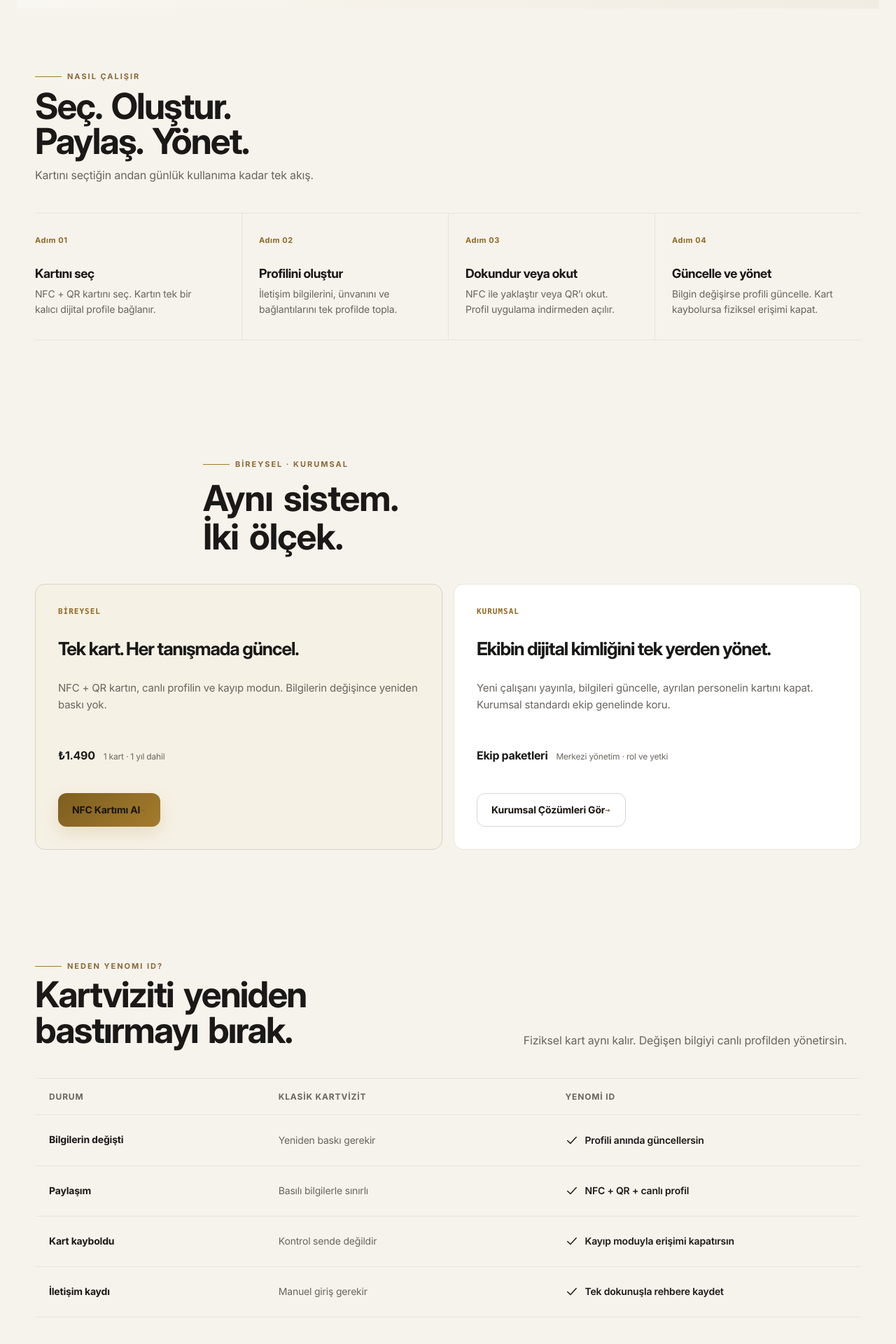
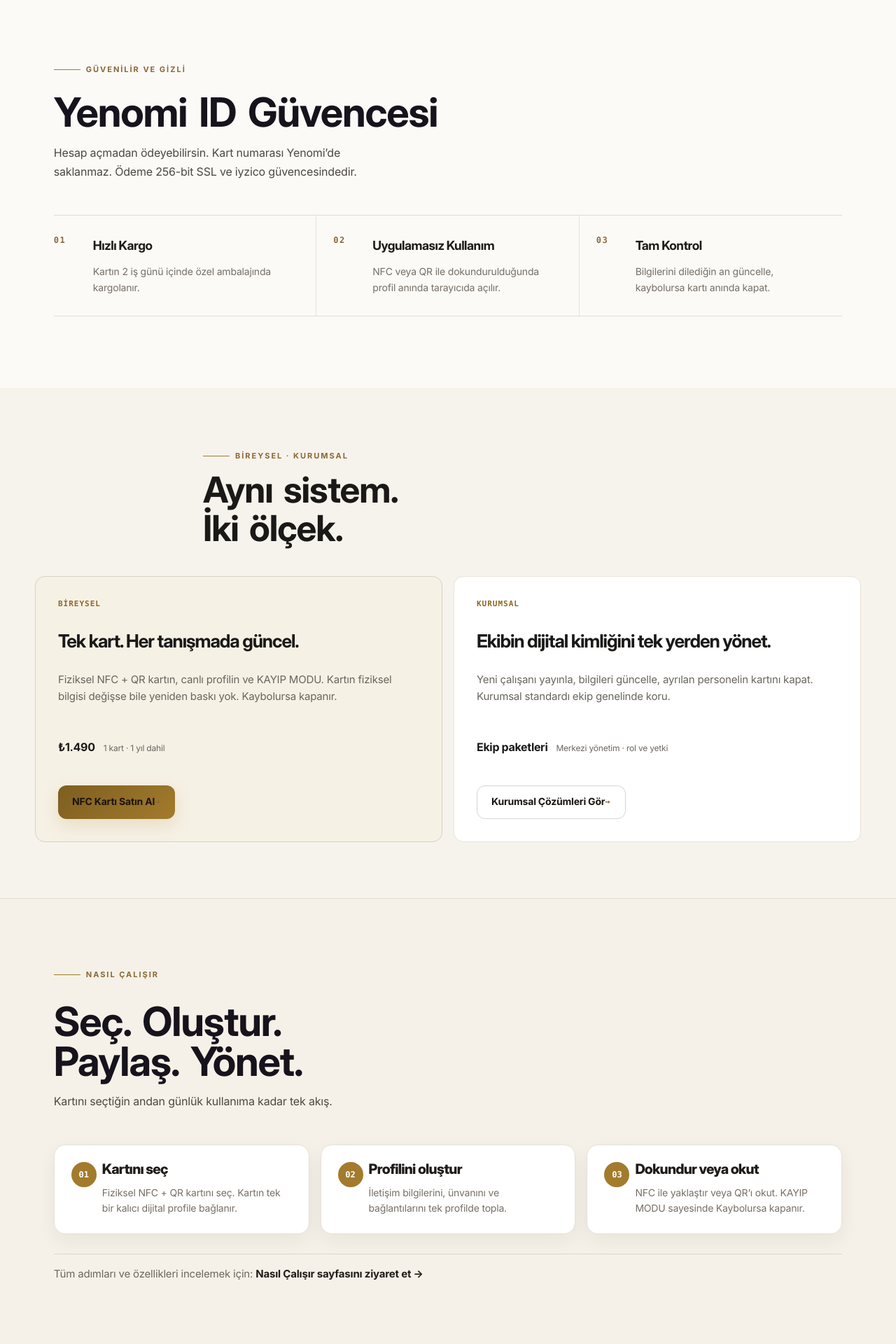
Before and after one commit to sevcanesim/id_system, a Next.js app: page / in a window 1280 px wide. Shown: the part 660-2580 px from the top of the page at 70% size. Built offline with nearby package versions, Linux system fonts and the light colour scheme; no server answers.

Commit message:
feat: complete public commerce page audit and checkout UX

```diff
--- a/app/design-tokens.css
+++ b/app/design-tokens.css
@@ -6,7 +6,7 @@
  */
 :root {
   /* Canonical palette */
-  --background: #FAF9F6;
+  --background: #F9F8F6;
   --surface: #FFFFFF;
   --surface-secondary: #F4F1EB;
   --surface-elevated: var(--surface);
--- a/app/icons.tsx
+++ b/app/icons.tsx
@@ -72,6 +72,8 @@ export function Icon({ name, className, variant = "line" }: {
 }) {
   const svg = renderIcon(name);
   return cloneElement(svg, {
+    width: svg.props.width || 24,
+    height: svg.props.height || 24,
     className: ["yi-icon", `yi-icon--${variant}`, svg.props.className, className].filter(Boolean).join(" "),
     "aria-hidden": true,
   });
--- a/app/odeme/basarili/OrderResultGate.tsx
+++ b/app/odeme/basarili/OrderResultGate.tsx
@@ -145,7 +145,7 @@ export default function OrderResultGate() {
     if (data.corporate && !data.corporateReady) {
       throw new Error("Kurulum hâlâ tamamlanmadı. Ödeme tekrar alınmaz; destek ile iletişime geçebilirsin.");
     }
-    if (data.reviewRequired) {
+    if (data.reviewRequired && !data.activationRequired) {
       throw new Error("Sipariş hâlâ kontrol ediliyor. Ödeme tekrar alınmaz; birkaç dakika sonra yeniden dene.");
     }
   }
--- a/app/page.tsx
+++ b/app/page.tsx
@@ -1,8 +1,8 @@
 import type { Metadata } from "next";
-import Image from "next/image";
 import Link from "next/link";
 import { NFC_PRODUCT, formatTryFromKurus } from "../lib/config/product";
 import { Icon } from "./icons";
+import { YenomiProductVisual } from "./ui/YenomiProductVisual";
 
 export const metadata: Metadata = {
   title: "Yenomi ID | Kartvizitin güncel kalsın",
@@ -11,13 +11,6 @@ export const metadata: Metadata = {
 };
 
 const initialPrice = formatTryFromKurus(NFC_PRODUCT.unitPriceKurus);
-
-const howItWorksSteps = [
-  { number: "01", title: "Kartını seç", text: "NFC + QR kartını seç. Kartın tek bir kalıcı dijital profile bağlanır." },
-  { number: "02", title: "Profilini oluştur", text: "İletişim bilgilerini, ünvanını ve bağlantılarını tek profilde topla." },
-  { number: "03", title: "Dokundur veya okut", text: "NFC ile yaklaştır veya QR’ı okut. Profil uygulama indirmeden açılır." },
-  { number: "04", title: "Güncelle ve yönet", text: "Bilgin değişirse profili güncelle. Kart kaybolursa fiziksel erişimi kapat." },
-] as const;
 
 const heroTrust = ["Türkiye içi kargo dahil", "2 iş gününde hazırlanır", "Uygulama gerekmez"];
 
@@ -31,9 +24,9 @@ const comparisonRows = [
 const faqItems = [
   ["Uygulama indirmek gerekiyor mu?", "Hayır. Kartı alan kişi NFC ile dokundurduğunda veya QR kodu okuttuğunda profil modern tarayıcıda doğrudan açılır."],
   ["Telefonum veya ünvanım değişirse kartı yeniden bastırır mıyım?", "Hayır. Fiziksel kart aynı kalır; canlı profilindeki bilgileri güncellersin. NFC ve QR aynı profile açılmaya devam eder."],
-  ["Kartımı kaybedersem ne olur?", "Fiziksel kart erişimini panelden kapatabilirsin. Böylece kart kaybolduğunda kontrol sende kalır."],
+  ["Kartımı kaybedersem ne olur?", "Fiziksel kart erişimini panelden kapatabilirsin. KAYIP MODU ile kart kaybolduğunda kontrol sende kalır; Kaybolursa kapanır."],
   ["NFC kullanılmazsa paylaşım nasıl yapılır?", "Kart üzerindeki QR kod aynı canlı profile bağlıdır. NFC yerine QR ile de profil açılabilir."],
-  ["Ödeme kartı bilgilerim Yenomi’de tutuluyor mu?", "Hayır. Ödeme kartı bilgileri Yenomi’de saklanmaz; ödeme iyzico altyapısı üzerinden gerçekleşir."],
+  ["Ödeme kartı bilgilerim Yenomi’de tutuluyor mu?", "Hayır. Ödeme kartı bilgileri Yenomi’de saklanmaz; Kart numarası Yenomi’de saklanmaz ve ödeme iyzico altyapısı üzerinden gerçekleşir."],
   ["Satın alıma ilk yıl platform üyeliği dahil mi?", "Evet. NFC kartın tek seferlik ürün bedeline ilk yıl platform üyeliği dahil olarak sunulur."],
 ] as const;
 
@@ -43,14 +36,21 @@ export default function HomePage() {
       <main id="main-content">
         <section className="home-mockup__hero home-premium__hero-v2 home-sales-hero" aria-labelledby="home-title">
           <div className="home-mockup__copy home-sales-copy">
-            <span className="home-premium__hero-pill"><i aria-hidden="true" /> NFC + QR DİJİTAL KARTVİZİT</span>
+            <span className="home-premium__hero-pill"><i aria-hidden="true" /> Fiziksel NFC + QR DİJİTAL KARTVİZİT</span>
             <h1 id="home-title">Bir kez basılır.<br /><span>Her zaman güncel kalır.</span></h1>
-            <p>İletişim bilgilerin değiştiğinde kartını yeniden bastırma. NFC + QR kartın aynı kalır, dijital profilin güncellenir.</p>
+            <p>İletişim bilgilerin değiştiğinde kartını yeniden bastırma. Kartın fiziksel yapısı aynı kalır, dijital profilin güncellenir.</p>
             <div className="home-mockup__actions home-premium__hero-actions home-sales-actions">
-              <Link className="home-mockup__button home-mockup__button--gold home-mockup__button--primary" href="/urunler/nfc-kart">NFC Kartımı Al <span aria-hidden>→</span></Link>
-              <Link className="home-premium__hero-secondary" href="#nasil-calisir">Nasıl çalıştığını gör <span aria-hidden>↓</span></Link>
+              <Link className="home-mockup__button home-mockup__button--gold home-mockup__button--primary" href="/urunler/nfc-kart">
+                NFC Kartı Satın Al <span aria-hidden>→</span>
+              </Link>
+              <Link className="home-premium__hero-secondary" href="#nasil-calisir">
+                Nasıl çalıştığını gör <span aria-hidden>↓</span>
+              </Link>
             </div>
-            <div className="home-sales-offer" aria-label="NFC kart teklif kapsamı"><strong>{initialPrice} · 1 yıl dahil</strong><span>Platform üyeliği · Türkiye içi kargo</span></div>
+            <div className="home-sales-offer" aria-label="NFC kart teklif kapsamı">
+              <strong>{initialPrice} · 1 yıl dahil</strong>
+              <span>Platform üyeliği · Türkiye içi kargo</span>
+            </div>
             <div className="home-premium__hero-trust home-sales-trust" aria-label="Satın alma güvenceleri">
               {heroTrust.map((item) => <span key={item}><Icon name="check" />{item}</span>)}
             </div>
@@ -58,110 +58,167 @@ export default function HomePage() {
           <div className="home-sales-stage" aria-label="Yenomi ID NFC + QR kart ürün görseli">
             <div className="home-sales-stage-label" aria-hidden="true">FİZİKSEL KART · CANLI PROFİL</div>
             <div className="home-sales-stage-glow" aria-hidden="true" />
-            <Image src="/images/nfc-kart-hero.png" alt="Yenomi ID NFC ve QR kart ürün görseli" width={1350} height={1484} priority sizes="(max-width: 900px) 92vw, 48vw" className="home-sales-product" />
+            <div className="home-hero-specimens">
+              <YenomiProductVisual variant="card" finish="matte" />
+              <YenomiProductVisual variant="profile" compact />
+            </div>
             <div className="home-sales-capabilities" aria-hidden="true"><span>NFC</span><span>QR</span><span>Uygulamasız</span></div>
           </div>
         </section>
 
-        <section id="nasil-calisir" className="home-sales-section" aria-labelledby="how-it-works-title">
-          <div className="home-sales-heading">
+        <section className="home-premium__proof" aria-labelledby="proof-title">
+          <div className="home-premium__proof-head">
+            <span className="home-mockup__kicker">GÜVENİLİR VE GİZLİ</span>
+            <h2 id="proof-title">Yenomi ID Güvencesi</h2>
+            <p>Hesap açmadan ödeyebilirsin. Kart numarası Yenomi’de saklanmaz. Ödeme 256-bit SSL ve iyzico güvencesindedir.</p>
+          </div>
+          <div className="home-premium__principles">
+            <article>
+              <span>01</span>
+              <div>
+                <strong>Hızlı Kargo</strong>
+                <p>Kartın 2 iş günü içinde özel ambalajında kargolanır.</p>
+              </div>
+            </article>
+            <article>
+              <span>02</span>
+              <div>
+                <strong>Uygulamasız Kullanım</strong>
+                <p>NFC veya QR ile dokundurulduğunda profil anında tarayıcıda açılır.</p>
+              </div>
+            </article>
+            <article>
+              <span>03</span>
+              <div>
+                <strong>Tam Kontrol</strong>
+                <p>Bilgilerini dilediğin an güncelle, kaybolursa kartı anında kapat.</p>
+              </div>
+            </article>
+          </div>
+        </section>
+
+        <section className="home-premium__paths home-sales-paths" aria-labelledby="paths-title">
+          <div className="home-premium__paths-head">
+            <span className="home-mockup__kicker">BİREYSEL · KURUMSAL</span>
+            <h2 id="paths-title">Aynı sistem.<br />İki ölçek.</h2>
+          </div>
+          <div className="home-premium__path-grid">
+            <article>
+              <span>BİREYSEL</span>
+              <h3>Tek kart. Her tanışmada güncel.</h3>
+              <p>Fiziksel NFC + QR kartın, canlı profilin ve KAYIP MODU. Kartın fiziksel bilgisi değişse bile yeniden baskı yok. Kaybolursa kapanır.</p>
+              <div className="home-sales-path-meta"><strong>{initialPrice}</strong><small>1 kart · 1 yıl dahil</small></div>
+              <Link className="home-mockup__button home-mockup__button--gold" href="/urunler/nfc-kart">
+                NFC Kartı Satın Al <span aria-hidden>→</span>
+              </Link>
+            </article>
+            <article>
+              <span>KURUMSAL</span>
+              <h3>Ekibin dijital kimliğini tek yerden yönet.</h3>
+              <p>Yeni çalışanı yayınla, bilgileri güncelle, ayrılan personelin kartını kapat. Kurumsal standardı ekip genelinde koru.</p>
+              <div className="home-sales-path-meta"><strong>Ekip paketleri</strong><small>Merkezi yönetim · rol ve yetki</small></div>
+              <Link className="home-mockup__button home-premium__path-secondary" href="/kurumsal">
+                Kurumsal Çözümleri Gör <span aria-hidden>→</span>
+              </Link>
+            </article>
+          </div>
+        </section>
+
+        <section id="nasil-calisir" className="home-premium__journey" aria-labelledby="how-it-works-title">
+          <div className="home-premium__journey-head">
             <span className="home-mockup__kicker">NASIL ÇALIŞIR</span>
             <h2 id="how-it-works-title">Seç. Oluştur.<br />Paylaş. Yönet.</h2>
             <p>Kartını seçtiğin andan günlük kullanıma kadar tek akış.</p>
           </div>
-          <ol className="home-sales-steps">
-            {howItWorksSteps.map((step) => <li className="home-sales-step" key={step.number}><span className="home-sales-step-number">Adım {step.number}</span><h3>{step.title}</h3><p>{step.text}</p></li>)}
+          <ol className="home-premium__journey-steps">
+            <li>
+              <span>01</span>
+              <div>
+                <h3>Kartını seç</h3>
+                <p>Fiziksel NFC + QR kartını seç. Kartın tek bir kalıcı dijital profile bağlanır.</p>
+              </div>
+            </li>
+            <li>
+              <span>02</span>
+              <div>
+                <h3>Profilini oluştur</h3>
+                <p>İletişim bilgilerini, ünvanını ve bağlantılarını tek profilde topla.</p>
+              </div>
+            </li>
+            <li>
+              <span>03</span>
+              <div>
+                <h3>Dokundur veya okut</h3>
+                <p>NFC ile yaklaştır veya QR’ı okut. KAYIP MODU sayesinde Kaybolursa kapanır.</p>
+              </div>
+            </li>
           </ol>
-        </section>
-
-        <section className="home-premium__paths home-sales-paths" aria-labelledby="paths-title">
-          <div className="home-premium__paths-head"><span className="home-mockup__kicker">BİREYSEL · KURUMSAL</span><h2 id="paths-title">Aynı sistem.<br />İki ölçek.</h2></div>
-          <div className="home-premium__path-grid">
-            <article><span>BİREYSEL</span><h3>Tek kart. Her tanışmada güncel.</h3><p>NFC + QR kartın, canlı profilin ve kayıp modun. Bilgilerin değişince yeniden baskı yok.</p><div className="home-sales-path-meta"><strong>{initialPrice}</strong><small>1 kart · 1 yıl dahil</small></div><Link className="home-mockup__button home-mockup__button--gold" href="/urunler/nfc-kart">NFC Kartımı Al <span aria-hidden>→</span></Link></article>
-            <article><span>KURUMSAL</span><h3>Ekibin dijital kimliğini tek yerden yönet.</h3><p>Yeni çalışanı yayınla, bilgileri güncelle, ayrılan personelin kartını kapat. Kurumsal standardı ekip genelinde koru.</p><div className="home-sales-path-meta"><strong>Ekip paketleri</strong><small>Merkezi yönetim · rol ve yetki</small></div><Link className="home-mockup__button home-premium__path-secondary" href="/kurumsal">Kurumsal Çözümleri Gör <span aria-hidden>→</span></Link></article>
+          <div className="home-premium__journey-action">
+            <p>Tüm adımları ve özellikleri incelemek için: <strong><Link href="/nasil-calisir">Nasıl Çalışır sayfasını ziyaret et →</Link></strong></p>
           </div>
         </section>
 
         <section className="home-sales-comparison" aria-labelledby="comparison-title">
-          <div className="home-sales-comparison-head"><span className="home-mockup__kicker">NEDEN YENOMI ID?</span><h2 id="comparison-title">Kartviziti yeniden<br />bastırmayı bırak.</h2><p>Fiziksel kart aynı kalır. Değişen bilgiyi canlı profilden yönetirsin.</p></div>
+          <div className="home-sales-comparison-head">
+            <span className="home-mockup__kicker">NEDEN YENOMI ID?</span>
+            <h2 id="comparison-title">Kartviziti yeniden<br />bastırmayı bırak.</h2>
+            <p>Fiziksel kart aynı kalır. Değişen bilgiyi canlı profilden yönetirsin.</p>
+          </div>
           <div className="home-sales-comparison-table" role="table" aria-label="Klasik kartvizit ve Yenomi ID karşılaştırması">
             <div className="home-sales-comparison-header" role="row"><span role="columnheader">Durum</span><span role="columnheader">Klasik kartvizit</span><span role="columnheader">Yenomi ID</span></div>
-            {comparisonRows.map(([label, classic, yenomi]) => <div className="home-sales-comparison-row" role="row" key={label}><strong role="cell">{label}</strong><span role="cell">{classic}</span><span role="cell"><Icon name="check" />{yenomi}</span></div>)}
+            {comparisonRows.map(([label, classic, yenomi]) => (
+              <div className="home-sales-comparison-row" role="row" key={label}>
+                <strong role="cell">{label}</strong>
+                <span role="cell">{classic}</span>
+                <span role="cell"><Icon name="check" />{yenomi}</span>
+              </div>
+            ))}
           </div>
         </section>
 
         <section className="home-sales-faq" aria-labelledby="faq-title">
-          <div className="home-sales-faq-intro"><span className="home-mockup__kicker">SIK SORULANLAR</span><h2 id="faq-title">Satın almadan önce<br />bilmen gerekenler.</h2></div>
+          <div className="home-sales-faq-intro">
+            <span className="home-mockup__kicker">SIK SORULANLAR</span>
+            <h2 id="faq-title">Satın almadan önce<br />bilmen gerekenler.</h2>
+          </div>
           <div className="home-sales-faq-list">
-            {faqItems.map(([question, answer], index) => <details className="home-sales-faq-item" key={question} open={index === 0}><summary><span>{question}</span><i aria-hidden="true">+</i></summary><p>{answer}</p></details>)}
+            {faqItems.map(([question, answer], index) => (
+              <details className="home-sales-faq-item" key={question} open={index === 0}>
+                <summary><span>{question}</span><i aria-hidden="true">+</i></summary>
+                <p>{answer}</p>
+              </details>
+            ))}
           </div>
-          <div className="home-sales-support"><span>Başka bir sorun mu var?</span><Link href="/destek">Yardım merkezine git <span aria-hidden>→</span></Link></div>
+          <div className="home-sales-support">
+            <span>Başka bir sorun mu var?</span>
+            <Link href="/destek">Yardım merkezine git <span aria-hidden>→</span></Link>
+          </div>
         </section>
 
         <section className="home-premium__final home-sales-final" aria-labelledby="final-title">
           <span className="home-mockup__kicker">DİJİTAL KARTVİZİT</span>
           <h2 id="final-title">Bir sonraki tanışmada<br />kartvizitin hazır olsun.</h2>
-          <p>Kartın bir kez basılsın. Bilgilerin değiştikçe profilin güncel kalsın.</p>
-          <div className="home-sales-final-offer"><strong>{initialPrice}</strong><span>1 kart · 1 yıl platform üyeliği · Türkiye içi kargo dahil</span></div>
-          <div className="home-mockup__actions"><Link className="home-mockup__button home-mockup__button--gold" href="/urunler/nfc-kart">NFC Kartımı Al <span aria-hidden>→</span></Link></div>
+          <p>Kartın bir kez basılsın. Bilgilerin değiştikçe profilin güncel kalsın. Hesap açmadan ödeyebilirsin. Kart numarası Yenomi’de saklanmaz.</p>
+          <div className="home-sales-final-offer">
+            <strong>{initialPrice}</strong>
+            <span>1 kart · 1 yıl platform üyeliği · Türkiye içi kargo dahil</span>
+          </div>
+          <div className="home-mockup__actions">
+            <Link className="home-mockup__button home-mockup__button--gold" href="/urunler/nfc-kart">
+              NFC Kartı Satın Al <span aria-hidden>→</span>
+            </Link>
+          </div>
         </section>
       </main>
 
-      <style>{`
-        .home-sales-mobile-cta { display: none; }
-        @media (max-width: 640px) {
-          .home-mockup { padding-bottom: calc(84px + env(safe-area-inset-bottom)); }
-          .home-sales-mobile-cta {
-            position: fixed;
-            z-index: 70;
-            left: 12px;
-            right: 12px;
-            bottom: calc(10px + env(safe-area-inset-bottom));
-            display: grid;
-            grid-template-columns: auto minmax(0, 1fr);
-            align-items: center;
-            gap: 12px;
-            padding: 10px 10px 10px 14px;
-            border: 1px solid var(--border-subdued);
-            border-radius: var(--radius-md);
-            background: var(--surface-card);
-            box-shadow: var(--shadow-md);
-            backdrop-filter: blur(18px);
-            -webkit-backdrop-filter: blur(18px);
-          }
-          .home-sales-mobile-cta__offer {
-            min-width: 0;
-            display: grid;
-            gap: 2px;
-          }
-          .home-sales-mobile-cta__offer strong {
-            color: var(--text-primary);
-            font-size: var(--type-body);
-            line-height: 1.1;
-            letter-spacing: -.02em;
-          }
-          .home-sales-mobile-cta__offer span {
-            color: var(--text-secondary);
-            font-size: var(--type-xs);
-          }
-          .home-sales-mobile-cta .home-mockup__button {
-            min-height: 48px;
-            width: 100%;
-            padding-inline: 14px;
-            white-space: nowrap;
-          }
-          .home-sales-mobile-cta .home-mockup__button:focus-visible {
-            outline: 2px solid var(--brand-gold-deep);
-            outline-offset: 3px;
-          }
-        }
-      `}</style>
       <aside className="home-sales-mobile-cta" aria-label="NFC kart hızlı satın alma">
         <div className="home-sales-mobile-cta__offer">
           <strong>{initialPrice}</strong>
           <span>1 yıl dahil</span>
         </div>
-        <Link className="home-mockup__button home-mockup__button--gold" href="/urunler/nfc-kart">NFC Kartımı Al <span aria-hidden>→</span></Link>
+        <Link className="home-mockup__button home-mockup__button--gold" href="/urunler/nfc-kart">
+          NFC Kartı Satın Al <span aria-hidden>→</span>
+        </Link>
       </aside>
     </div>
   );
--- a/app/ui/SiteHeader.tsx
+++ b/app/ui/SiteHeader.tsx
@@ -29,7 +29,7 @@ export default function SiteHeader({
   const [signedIn, setSignedIn] = useState(false);
   const [count, setCount] = useState(0);
   const primaryCta = actions.filter((a) => a.primary).slice(0, 1)[0]
-    ?? (showDefaultCta ? { href: "/urunler/nfc-kart", label: "NFC Kartımı Al", primary: true } : null);
+    ?? (showDefaultCta ? { href: "/urunler/nfc-kart", label: "NFC Kartı Satın Al", primary: true } : null);
   const onAuthSurface = pathname === "/giris" || pathname.startsWith("/giris/");
   const showAccountLink = signedIn || !onAuthSurface;
 
--- a/app/urunler/nfc-kart/NfcPurchasePanel.tsx
+++ b/app/urunler/nfc-kart/NfcPurchasePanel.tsx
@@ -32,7 +32,7 @@ export default function NfcPurchasePanel({
   const productName = selectedVariant
     ? `${packageId === "premium" ? "Yenomi ID Premium" : product.name} — ${selectedVariant.name}`
     : packageId === "premium" ? "Yenomi ID Premium" : product.name;
-  const ctaLabel = packageId === "premium" ? "Premium’u Seç →" : "NFC Kartımı Al →";
+  const ctaLabel = packageId === "premium" ? "Premium’u Seç →" : "NFC Kartı Satın Al →";
   const configuration = useMemo(
     () => selectedVariant
       ? { variantId: selectedVariant.id, variantName: selectedVariant.name, packageCode: packageId === "premium" ? INDIVIDUAL_PREMIUM_PLAN.code : INDIVIDUAL_PLAN.code }
--- a/lib/commerce/checkout-session-bootstrap.ts
+++ b/lib/commerce/checkout-session-bootstrap.ts
@@ -36,6 +36,7 @@ export async function bootstrapAuthenticatedCheckout<T extends CheckoutBuyerFiel
   },
 ) {
   if (!session) {
+    surface.setItems(readCart());
     surface.setCheckoutReady(true);
     return;
   }
```
Also changed, not shown: app/checkout/page.tsx (+50 -7 lines), app/sepet/page.tsx (+5 -5 lines), app/urunler/nfc-kart/page.tsx (+5 -9 lines), app/urunler/page.tsx (+7 -12 lines), app/canonical.css.
